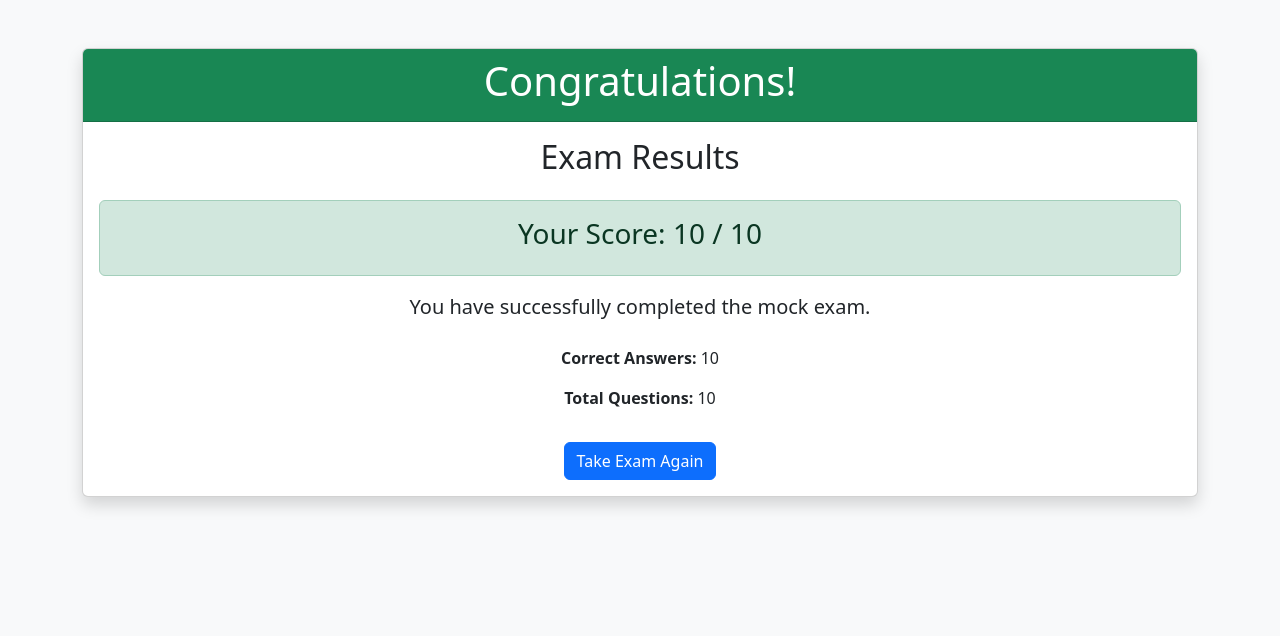
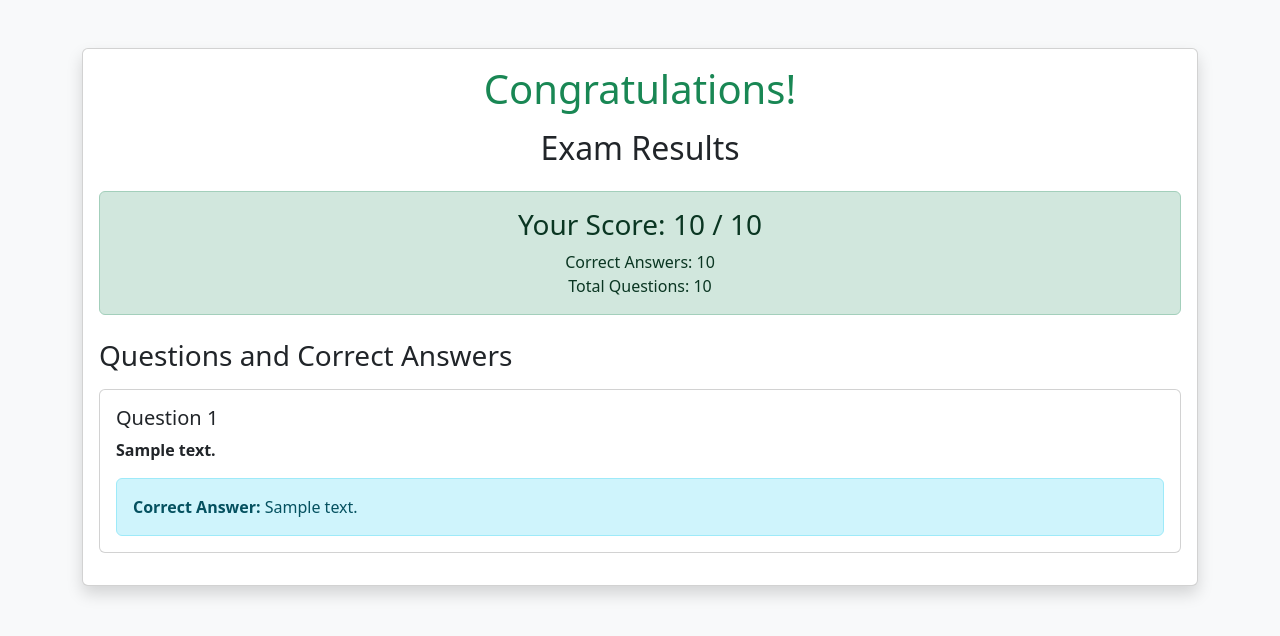
Before and after one commit to Shraddhatikode/tfjzl-final-cloud-app-with-database, a Django app: template onlinecourseapp/templates/onlinecourseapp/exam_result.html in a window 1280 px wide. Shown: the top 636 px of the page. Run offline with Django 3.2, Linux system fonts and the light colour scheme; the template is opened without the code that fills it: most values are stand-ins (such as "Sample title", 1, 10 or a date in 2020).

Commit message:
Fix exam result and submission routes

```diff
--- a/onlinecourseapp/templates/onlinecourseapp/exam.html
+++ b/onlinecourseapp/templates/onlinecourseapp/exam.html
@@ -23,7 +23,7 @@
 
             {% if questions %}
 
-            <form method="post" action="{% url 'submit' %}">
+            <form method="post" action="{% url 'submit' course_id=1 %}">
                 {% csrf_token %}
 
                 {% for question in questions %}
--- a/onlinecourseapp/templates/onlinecourseapp/exam_result.html
+++ b/onlinecourseapp/templates/onlinecourseapp/exam_result.html
@@ -3,47 +3,86 @@
 <head>
     <meta charset="UTF-8">
     <meta name="viewport" content="width=device-width, initial-scale=1.0">
-    <title>Exam Result</title>
 
-    <link href="https://cdn.jsdelivr.net/npm/bootstrap@5.3.3/dist/css/bootstrap.min.css"
-          rel="stylesheet">
+    <title>Exam Results</title>
+
+    <link
+        href="https://cdn.jsdelivr.net/npm/bootstrap@5.3.3/dist/css/bootstrap.min.css"
+        rel="stylesheet"
+    >
 </head>
 
 <body class="bg-light">
 
-<div class="container mt-5">
+<div class="container mt-5 mb-5">
 
     <div class="card shadow">
 
-        <div class="card-header bg-success text-white text-center">
-            <h1>Congratulations!</h1>
-        </div>
+        <div class="card-body">
 
-        <div class="card-body text-center">
+            <div class="text-center mb-4">
 
-            <h2 class="mb-4">Exam Results</h2>
+                <h1 class="text-success">
+                    Congratulations!
+                </h1>
 
-            <div class="alert alert-success">
-                <h3>Your Score: {{ score }} / {{ total }}</h3>
+                <h2 class="mt-3">
+                    Exam Results
+                </h2>
+
+                <div class="alert alert-success mt-4">
+                    <h3>Your Score: {{ score }} / {{ total }}</h3>
+
+                    <p class="mb-0">
+                        Correct Answers: {{ score }}
+                    </p>
+
+                    <p class="mb-0">
+                        Total Questions: {{ total }}
+                    </p>
+                </div>
+
             </div>
 
-            <p class="lead">
-                You have successfully completed the mock exam.
-            </p>
+            <h3 class="mb-3">
+                Questions and Correct Answers
+            </h3>
 
-            <div class="mt-4">
-                <p>
-                    <strong>Correct Answers:</strong> {{ score }}
-                </p>
+            {% for result in results %}
 
-                <p>
-                    <strong>Total Questions:</strong> {{ total }}
-                </p>
+            <div class="card mb-3">
+
+                <div class="card-body">
+
+                    <h5 class="card-title">
+                        Question {{ forloop.counter }}
+                    </h5>
+
+                    <p class="card-text">
+                        <strong>
+                            {{ result.question.question_text }}
+                        </strong>
+                    </p>
+
+                    <div class="alert alert-info mb-0">
+
+                        <strong>Correct Answer:</strong>
+
+                        {{ result.correct_choice.choice_text }}
+
+                    </div>
+
+                </div>
+
             </div>
 
-            <a href="/" class="btn btn-primary mt-3">
-                Take Exam Again
-            </a>
+            {% empty %}
+
+            <div class="alert alert-warning">
+                No questions available.
+            </div>
+
+            {% endfor %}
 
         </div>
 
```
Also changed, not shown: onlinecourseapp/urls.py (+6 -2 lines), onlinecourseapp/views.py (+49 -9 lines).
